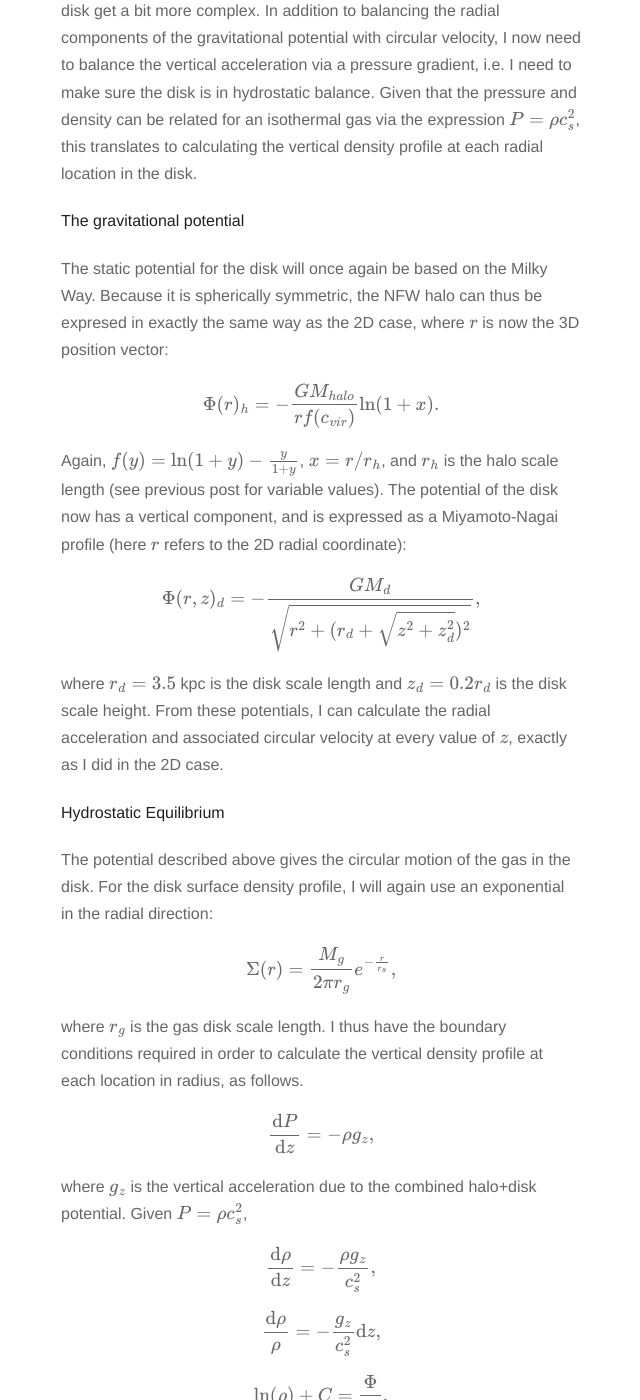
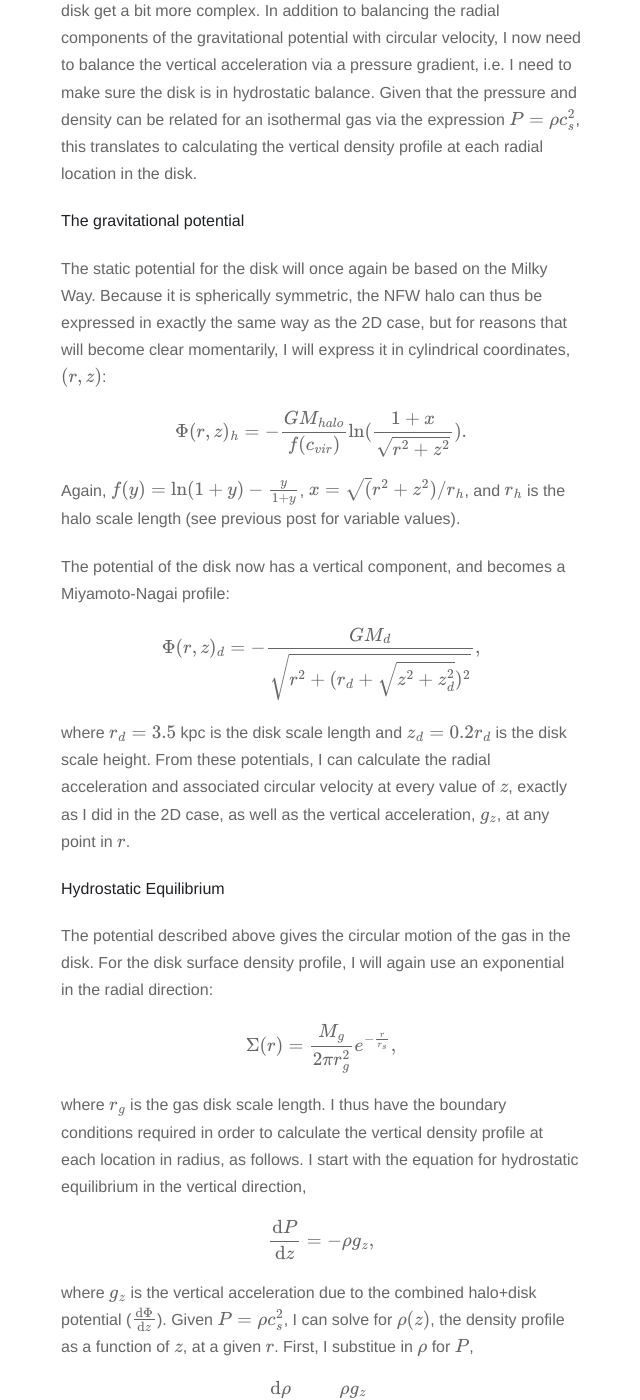
Before and after one commit to evaneschneider/site, a Jekyll site: the page built from _posts/2017-2-22-Milky-Way-3D.markdown, in a window 1280 px wide and 1400 px high, scrolled down 331 px. Shown: the whole window, without its empty margins (319-959 px from the left). Built offline with Jekyll 4.4.1, drawn with Linux system fonts in a browser that asks for light colours; nearby versions of some CDN libraries; formulas are drawn with MathJax 3; some of the changed text lies outside the part shown.

Commit message:
minor edits

```diff
--- a/_posts/2017-2-22-Milky-Way-3D.markdown
+++ b/_posts/2017-2-22-Milky-Way-3D.markdown
@@ -14,20 +14,22 @@ at each radial location in the disk.
 **The gravitational potential**
 
 The static potential for the disk will once again be based on the Milky Way. Because it is spherically
-symmetric, the NFW halo can thus be expresed in exactly the same way as the 2D case, where $$r$$ is now
-the 3D position vector:
+symmetric, the NFW halo can thus be expressed in exactly the same way as the 2D case, but for reasons that
+will become clear momentarily, I will express it in cylindrical coordinates, $$(r, z)$$:
 
-$$\Phi(r)_{h} = - \frac{G M_{halo}}{r f(c_{vir})}\mathrm{ln}(1+x).$$
+$$\Phi(r, z)_{h} = - \frac{G M_{halo}}{f(c_{vir})}\mathrm{ln}(\frac{1+x}{\sqrt{r^2 + z^2}}).$$
 
-Again, $$f(y) = \mathrm{ln}(1+y) - \frac{y}{1+y}$$, $$x = r / r_{h}$$, and  $$r{_h}$$ is the halo scale
-length (see previous post for variable values). The potential of the disk now has a vertical component,
-and is expressed as a Miyamoto-Nagai profile (here $$r$$ refers to the 2D radial coordinate):
+Again, $$f(y) = \mathrm{ln}(1+y) - \frac{y}{1+y}$$, $$x = \sqrt(r^2 + z^2) / r_{h}$$, and  $$r{_h}$$ is the halo scale
+length (see previous post for variable values).
+
+The potential of the disk now has a vertical component, and becomes a Miyamoto-Nagai profile:
 
 $$\Phi(r, z)_{d} = - \frac{G M_{d}}{\sqrt{r^2 + (r_{d} + \sqrt{z^{2} + z_{d}^{2}})^2}},$$
 
 where $$r_{d} = 3.5$$ kpc is the disk scale length and $$z_{d} = 0.2 r_{d}$$ is the disk scale height. From
 these potentials, I can calculate the radial acceleration and associated circular velocity at every value
-of $$z$$, exactly as I did in the 2D case.
+of $$z$$, exactly as I did in the 2D case, as well as the vertical acceleration, $$g_{z}$$, at any
+point in $$r$$.
 
 
 **Hydrostatic Equilibrium**
@@ -35,25 +37,34 @@ of $$z$$, exactly as I did in the 2D case.
 The potential described above gives the circular motion of the gas in the disk. For the
 disk surface density profile, I will again use an exponential in the radial direction:
 
-$$\Sigma(r) = \frac{M_{g}}{2\pi r_{g}} e^{-\frac{r}{r_{s}}},$$
+$$\Sigma(r) = \frac{M_{g}}{2\pi r_{g}^2} e^{-\frac{r}{r_{s}}},$$
 
 where $$r_{g}$$ is the gas disk scale length. I thus have the boundary conditions required in order to
-calculate the vertical density profile at each location in radius, as follows.
+calculate the vertical density profile at each location in radius, as follows. I start with the equation
+for hydrostatic equilibrium in the vertical direction,
 
 $$\frac{\mathrm{d}P}{\mathrm{d}z} = -\rho g_{z},$$
 
-where $$g_{z}$$ is the vertical acceleration due to the combined halo+disk potential. Given $$P = \rho c_{s}^{2}$$,
+where $$g_{z}$$ is the vertical acceleration due to the combined halo+disk potential
+($$\frac{\mathrm{d}\Phi}{\mathrm{d}z}$$). Given $$P = \rho c_{s}^{2}$$, I can solve
+for $$\rho(z)$$, the density profile as a function of $$z$$, at a given $$r$$. First,
+I substitue in $$\rho$$ for $$P$$,
 
-$$\frac{\mathrm{d}\rho}{\mathrm{d}z} = -\frac{\rho g_{z}}{c_{s}^2},$$
+$$\frac{\mathrm{d}\rho}{\mathrm{d}z} = -\frac{\rho g_{z}}{c_{s}^2}.$$
+
+Then, I rearrange and integrate both sides:
 
 $$\frac{\mathrm{d}\rho}{\rho} = -\frac{g_{z}}{c_{s}^2}\mathrm{d}z ,$$
 
 $$\mathrm{ln}(\rho) + C = \frac{\Phi}{c_{s}^2},$$
 
+where I have substituted $$\Phi$$ for the integral of $$g_{z}\mathrm{d}z$$. Exponentiating and
+rewriting the constant of integration, I get
+
 $$\rho = C e^{\frac{\Phi}{c_{s}^2}}.$$
 
 All that remains at this point is to solve for the constant, $$C$$. This can be calculated by setting the integral
-of the density profile over $$z$$ equal to the surface density,
+of the density profile over $$z$$ equal to the surface density, which I specified above,
 
 $$\Sigma = \int_{0}^{\infty} C e^{\frac{\Phi}{c_{s}^2}} \mathrm{d}z.$$
 
```
Also changed, not shown: 1 other file.
